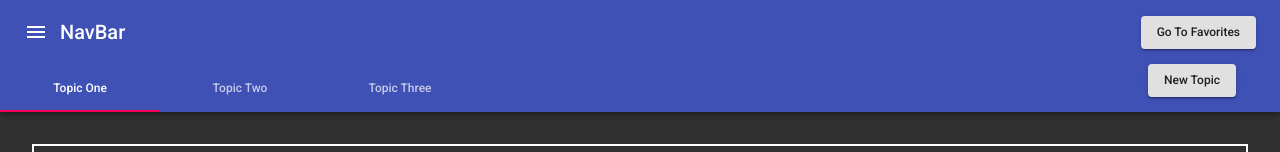
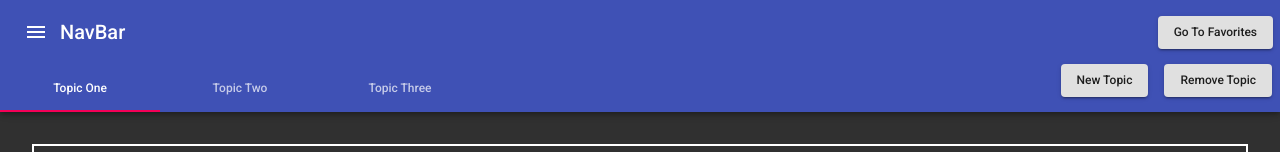
Before and after one commit to jcsison/dealicious, a Next.js app in the folder web/: page /dashboard/Dashboard in a window 1280 px wide. Shown: the top 152 px of the page. Built offline with nearby package versions, Linux system fonts and the light colour scheme.

Commit message:
Added functionality to remove a tab.

```diff
--- a/web/src/pages/dashboard/Dashboard.tsx
+++ b/web/src/pages/dashboard/Dashboard.tsx
@@ -46,8 +46,11 @@ export const Dashboard = () => {
   };
 
   const handleFilterAdd = (tagToAdd: string) => {
-    setOpenFilterDialog(false);
-    setTagData(tagData.concat({ label: tagToAdd } as TagData));
+    // Validating that the tag to add is not empty
+    if (tagToAdd.trim() != '') {
+      setOpenFilterDialog(false);
+      setTagData(tagData.concat({ label: tagToAdd } as TagData));
+    }
   };
 
   const handleDelete = (tagToDelete: string) => {
@@ -55,8 +58,11 @@ export const Dashboard = () => {
   };
 
   const handleTabAdd = (tabToAdd: string) => {
-    setOpenTopicDialog(false);
-    setTopics(topics.concat(tabToAdd as string));
+    // Validating that the tag to add is not empty
+    if (tabToAdd.trim() != '') {
+      setOpenTopicDialog(false);
+      setTopics(topics.concat(tabToAdd as string));
+    }
   };
 
   const handleOpenTopicDialog = () => {
@@ -65,6 +71,11 @@ export const Dashboard = () => {
 
   const handleCloseTopicDialog = () => {
     setOpenTopicDialog(false);
+  };
+
+  const handleTopicRemove = (topicNumber: number) => {
+    let topicNameToRemove = topics[topicNumber];
+    setTopics(topics.filter((topic) => topic !== topicNameToRemove));
   };
 
   useEffect(() => {
@@ -83,6 +94,7 @@ export const Dashboard = () => {
         open={openTopicDialog}
         handleOpen={handleOpenTopicDialog}
         handleClose={handleCloseTopicDialog}
+        handleTopicRemove={handleTopicRemove}
         topics={topics}
       >
         <Box className={classes.filterBox} border={2.5} mb={2.5}>
@@ -92,11 +104,6 @@ export const Dashboard = () => {
               Add Filter
             </Button>
           </Box>
-          <AddFilterDialog
-            open={openFilterDialog}
-            close={handleCloseFilterDialog}
-            addFilter={handleFilterAdd}
-          />
         </Box>
         <Paper elevation={3} variant="outlined">
           <Box
@@ -117,6 +124,11 @@ export const Dashboard = () => {
           </Box>
         </Paper>
       </NavBar>
+      <AddFilterDialog
+        open={openFilterDialog}
+        close={handleCloseFilterDialog}
+        addFilter={handleFilterAdd}
+      />
     </>
   );
 };
--- a/web/src/shared/components/NavBar.tsx
+++ b/web/src/shared/components/NavBar.tsx
@@ -20,6 +20,7 @@ interface NavBarProps {
   open: boolean;
   handleOpen: () => void;
   handleClose: () => void;
+  handleTopicRemove: (topicNumber: number) => void;
   topics: string[];
 }
 
@@ -30,6 +31,7 @@ export const NavBar = ({
   open,
   handleOpen,
   handleClose,
+  handleTopicRemove,
   topics
 }: NavBarProps) => {
   const classes = useStyles();
@@ -55,6 +57,7 @@ export const NavBar = ({
             open={open}
             handleOpen={handleOpen}
             handleClose={handleClose}
+            handleTopicRemove={handleTopicRemove}
             topics={topics}
           />
         )}
@@ -67,5 +70,9 @@ export const NavBar = ({
 
 const useStyles = makeStyles((theme: Theme) => ({
   main: {},
-  toolbar: { display: 'flex', justifyContent: 'space-between' }
+  toolbar: {
+    display: 'flex',
+    justifyContent: 'space-between',
+    paddingRight: 7
+  }
 }));
--- a/web/src/shared/components/TabBar.tsx
+++ b/web/src/shared/components/TabBar.tsx
@@ -17,6 +17,7 @@ interface TabBarProps {
   open: boolean;
   handleOpen: () => void;
   handleClose: () => void;
+  handleTopicRemove: (topicNumber: number) => void;
   topics: string[];
 }
 
@@ -25,6 +26,7 @@ export const TabBar = ({
   open,
   handleOpen,
   handleClose,
+  handleTopicRemove,
   topics
 }: TabBarProps) => {
   const classes = useStyles();
@@ -35,25 +37,37 @@ export const TabBar = ({
     setCurrentTab(value);
   };
 
+  const removeTabAction = () => {
+    handleTopicRemove(currentTab);
+    setCurrentTab(0);
+  };
+
   return (
     <>
-      <Box className={classes.box} pr={5.5}>
+      <Box className={classes.box} pr={1}>
         <Tabs value={currentTab} onChange={handleChangeTab}>
           {topics?.map((data, index) => {
             return <Tab key={index + data} label={data} />;
           })}
         </Tabs>
+        <Box className={classes.box}>
           <Box>
             <Button variant="contained" onClick={handleOpen}>
               New Topic
             </Button>
+          </Box>
+          <Box pl={2}>
+            <Button variant="contained" onClick={removeTabAction}>
+              Remove Topic
+            </Button>
+          </Box>
+        </Box>
+      </Box>
       <AddTopicDialog
         open={open}
         handleClose={handleClose}
         addTopic={addTopic}
       />
-        </Box>
-      </Box>
     </>
   );
 };
```
Lines whose indentation alone changed are shown as unchanged.
